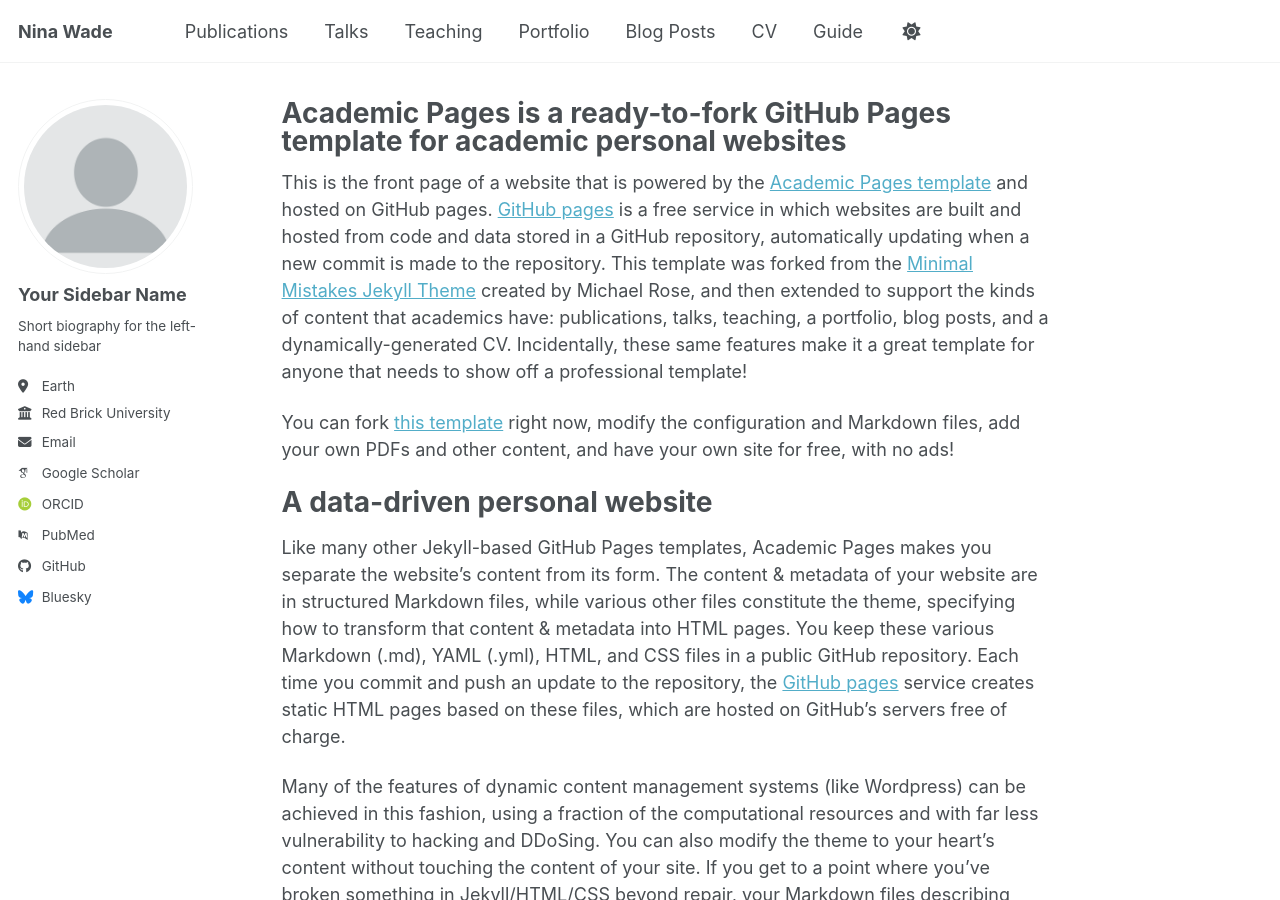
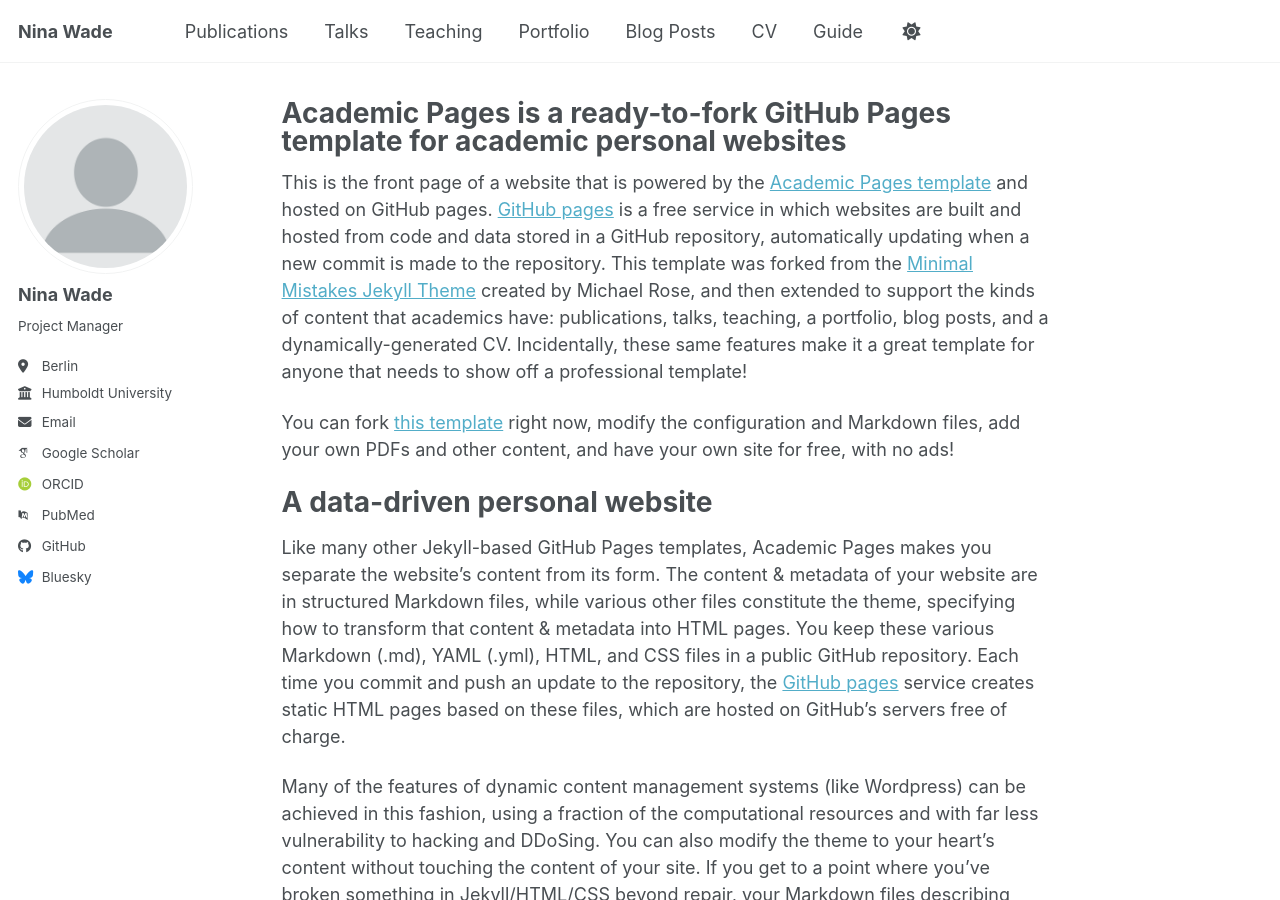
Before and after one commit to ninawade/academicwebsite, a Jekyll site: the page built from _pages/about.md, in a window 1280 px wide and 900 px high. Built offline with Jekyll 4.4.1, drawn with Linux system fonts in a browser that asks for light colours; some web fonts are replaced; a script bundle is joined from its source files by our own code; library files that are not in the unit come from our copies.

Commit message:
Update _config.yml

```diff
--- a/_config.yml
+++ b/_config.yml
@@ -24,11 +24,11 @@
 author:
   # Biographic information
   avatar           : "profile.png"
-  name             : "Your Sidebar Name"
+  name             : "Nina Wade"
   pronouns         : # example: "she/her"
-  bio              : "Short biography for the left-hand sidebar"
-  location         : "Earth"
-  employer         : "Red Brick University"
+  bio              : "Project Manager"
+  location         : "Berlin"
+  employer         : "Humboldt University"
   uri              : # URL
   email            : "none@example.org"
 
```
